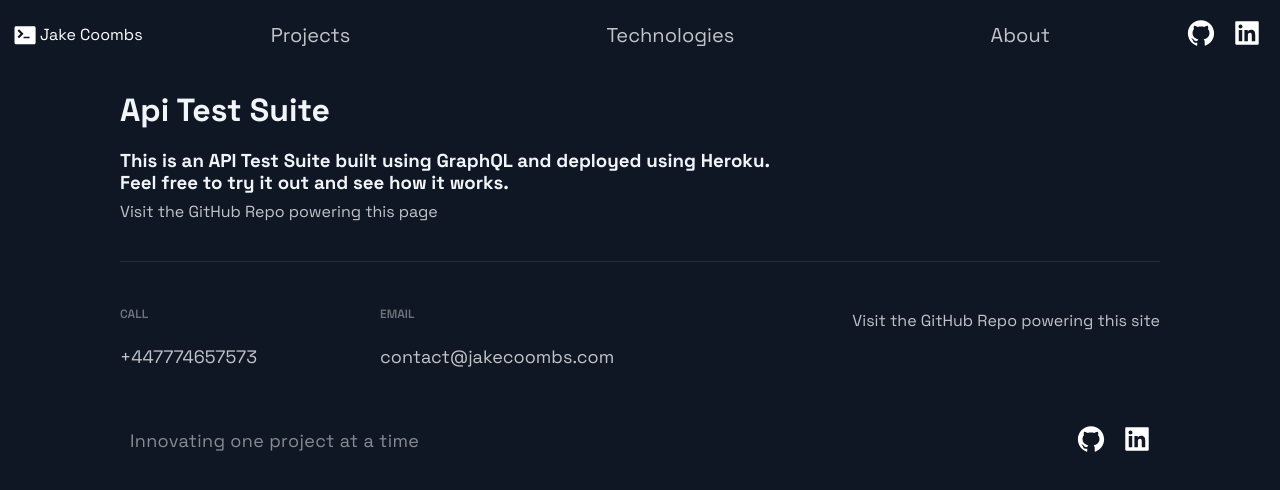
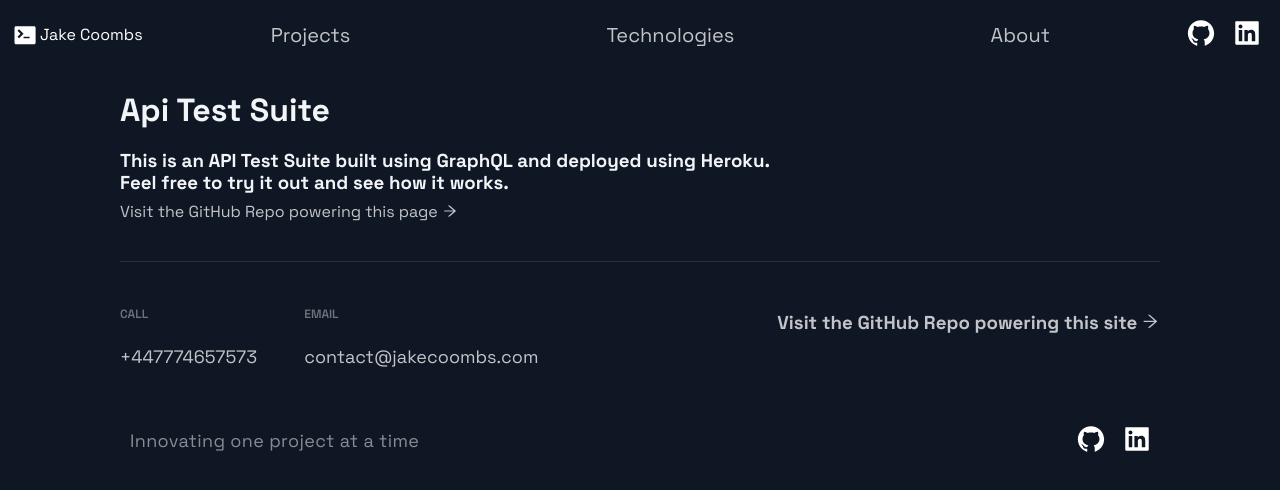
Before and after one commit to jakecoombs/personal-portfolio, a Next.js app: page /api-test-suite in a window 1280 px wide. Shown: the top 490 px of the page. Built offline with nearby package versions, Linux system fonts and the light colour scheme.

Commit message:
Updated ArrowLink to repo in footer

```diff
--- a/src/components/molecules/ArrowLink.tsx
+++ b/src/components/molecules/ArrowLink.tsx
@@ -1,3 +1,5 @@
+import React from "react";
+import { AiOutlineArrowRight } from "react-icons/ai";
 import styled from "styled-components";
 import { LinkItem } from "../atoms/LinkItem";
 
@@ -8,13 +10,20 @@ interface IProps {
 
 export const ArrowLink = ({ url, text }: IProps) => {
   return (
-    <ArrowLinkContainer>
-      <LinkItem href={url}>{text}</LinkItem>
-      {/* Add arrow image here */}
-    </ArrowLinkContainer>
+    <LinkItem href={url}>
+      <ArrowLinkContainer>
+        {text}
+        <Arrow />
+      </ArrowLinkContainer>
+    </LinkItem>
   );
 };
 
+const Arrow = styled(AiOutlineArrowRight)`
+  margin-left: 4px;
+`;
+
 const ArrowLinkContainer = styled.div`
   padding: 10px 0;
+  display: flex;
 `;
--- a/src/components/organisms/Footer/Footer.tsx
+++ b/src/components/organisms/Footer/Footer.tsx
@@ -33,13 +33,14 @@ export const Footer = () => {
           </LinkColumn>
         </LinkList>
         <RepoLink>
-          <ArrowLink
-            url="https://github.com/jcoombs235/personal-portfolio"
-            text="Visit the GitHub Repo powering this site"
-          />
+          <h3>
+            <ArrowLink
+              url="https://github.com/jcoombs235/personal-portfolio"
+              text="Visit the GitHub Repo powering this site"
+            />
+          </h3>
         </RepoLink>
       </LinkContainer>
-
       <SocialIconsContainer>
         <CompanyContainer>
           <Slogan>Innovating one project at a time</Slogan>
--- a/src/components/organisms/Footer/FooterStyles.tsx
+++ b/src/components/organisms/Footer/FooterStyles.tsx
@@ -158,6 +158,7 @@ export const LinkTitle = styled.h4`
 `;
 
 export const RepoLink = styled.div`
-  flex: 1;
-  text-align: right;
+  width: 100%;
+  display: flex;
+  justify-content: flex-end;
 `;
```
